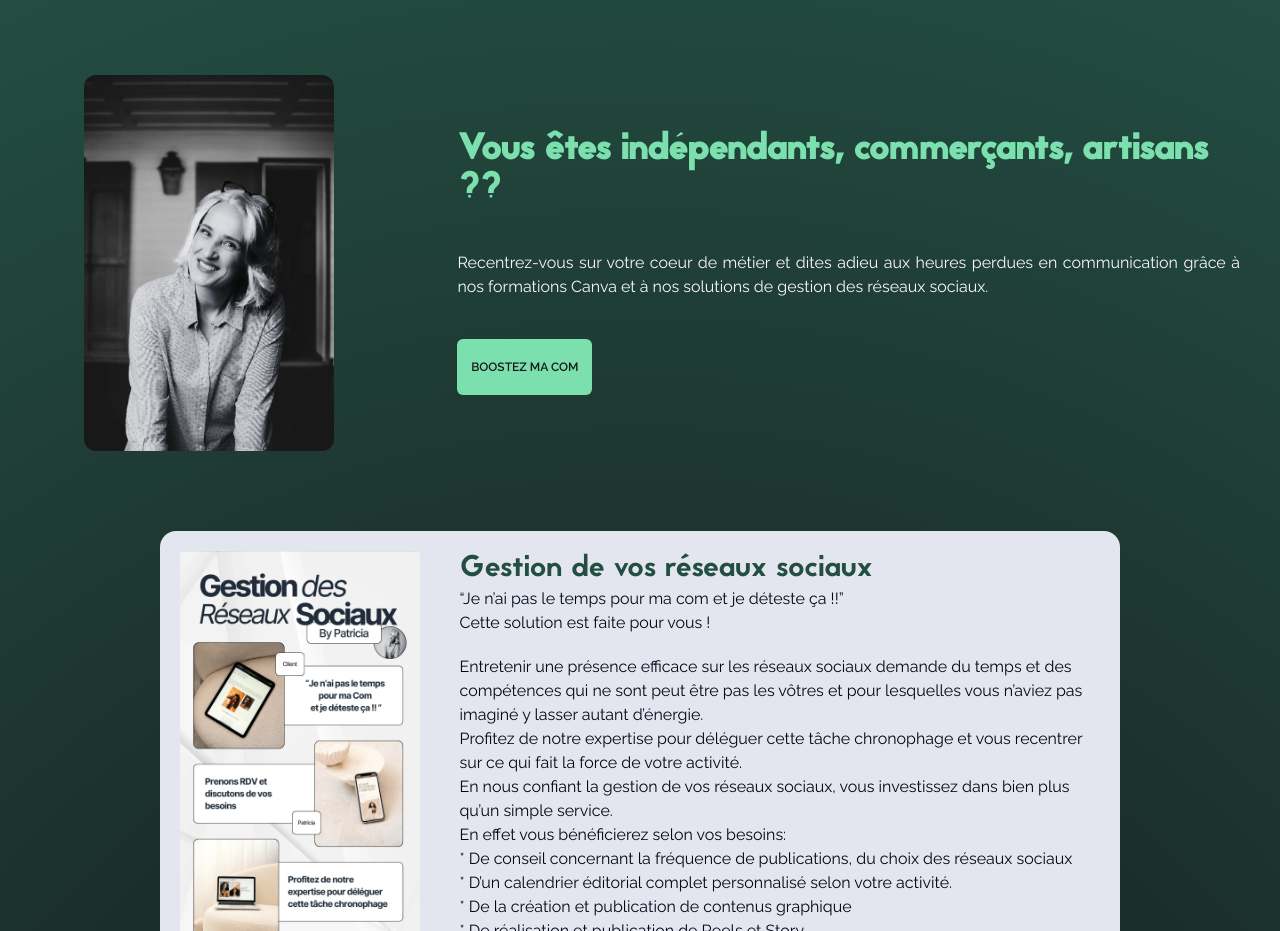
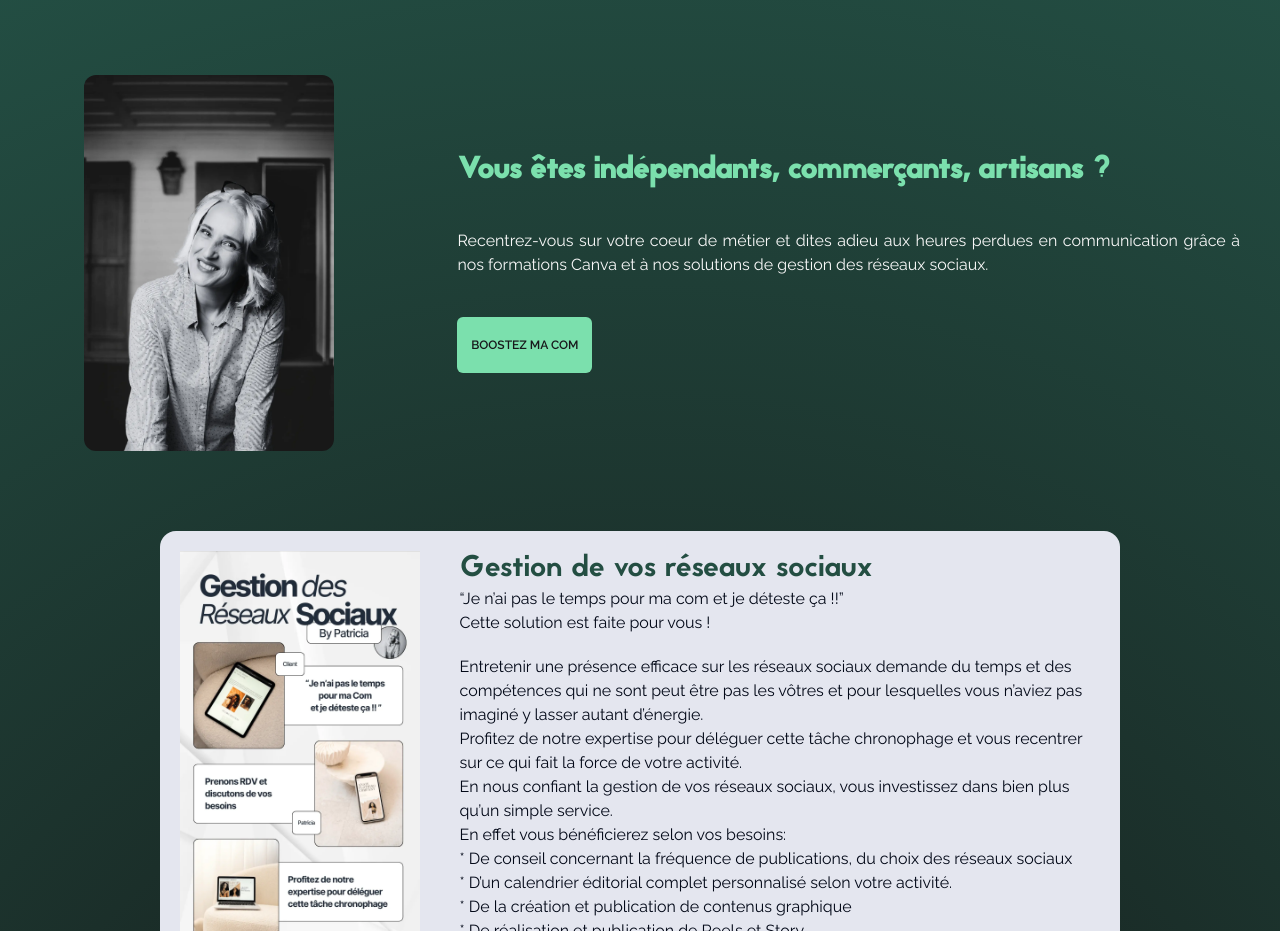
Before and after one commit to webcreatis/WC, a Next.js app: page / in a window 1280 px wide. Shown: the part 8320-9251 px from the top of the page. Built offline with nearby package versions, Linux system fonts and the light colour scheme.

Commit message:
WEBCREATIS > Fix fontsize title formation section

```diff
--- a/app/components/FormationsSection.tsx
+++ b/app/components/FormationsSection.tsx
@@ -31,8 +31,8 @@ export default function FormationsSection() {
           />
         </div>
         <div className="w-[50%] flex flex-col items-start p-10 xs:w-full lg:w-[50%]">
-          <h2 className="font-semibold font-jaapokki text-green pb-10 xs:text-lg tablet:text-2xl laptop:text-4xl">
-            Vous êtes indépendants, commerçants, artisans ??
+          <h2 className="font-semibold font-jaapokki text-green pb-10 xs:text-lg tablet:text-2xl laptop:text-3xl">
+            Vous êtes indépendants, commerçants, artisans ?
           </h2>
           <p className="text-white font-raleway text-justify pb-10 xs:text-sm tablet:text-base">
             Recentrez-vous sur votre coeur de métier et dites adieu aux heures
```
